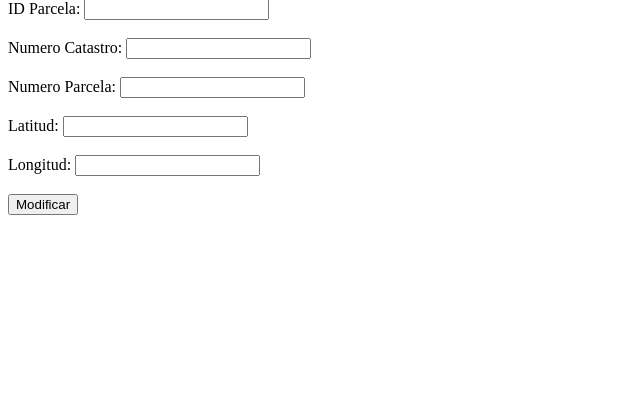
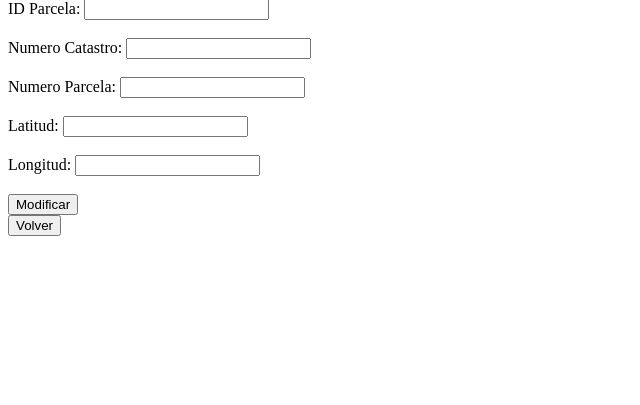
Before and after one commit to SherezadeLc/AgriculturaPHP, a PHP site: page /modificar_parcelas.php in a window 1280 px wide. Shown: the part 120-525 px from the top of the page, without its empty margins (0-640 px from the left). Run offline with PHP 8.4, Linux system fonts and the light colour scheme; data that the repository does not hold is empty.

Commit message:
modificar parcelas

```diff
--- a/modificar_parcelas.php
+++ b/modificar_parcelas.php
@@ -96,5 +96,8 @@ session_start();
             }
         }
         ?>
+        <form action="editar_parcela.php" method="POST">
+            <input type="submit" name="volver" value="Volver">
+        </form>
     </body>
 </html>
```
